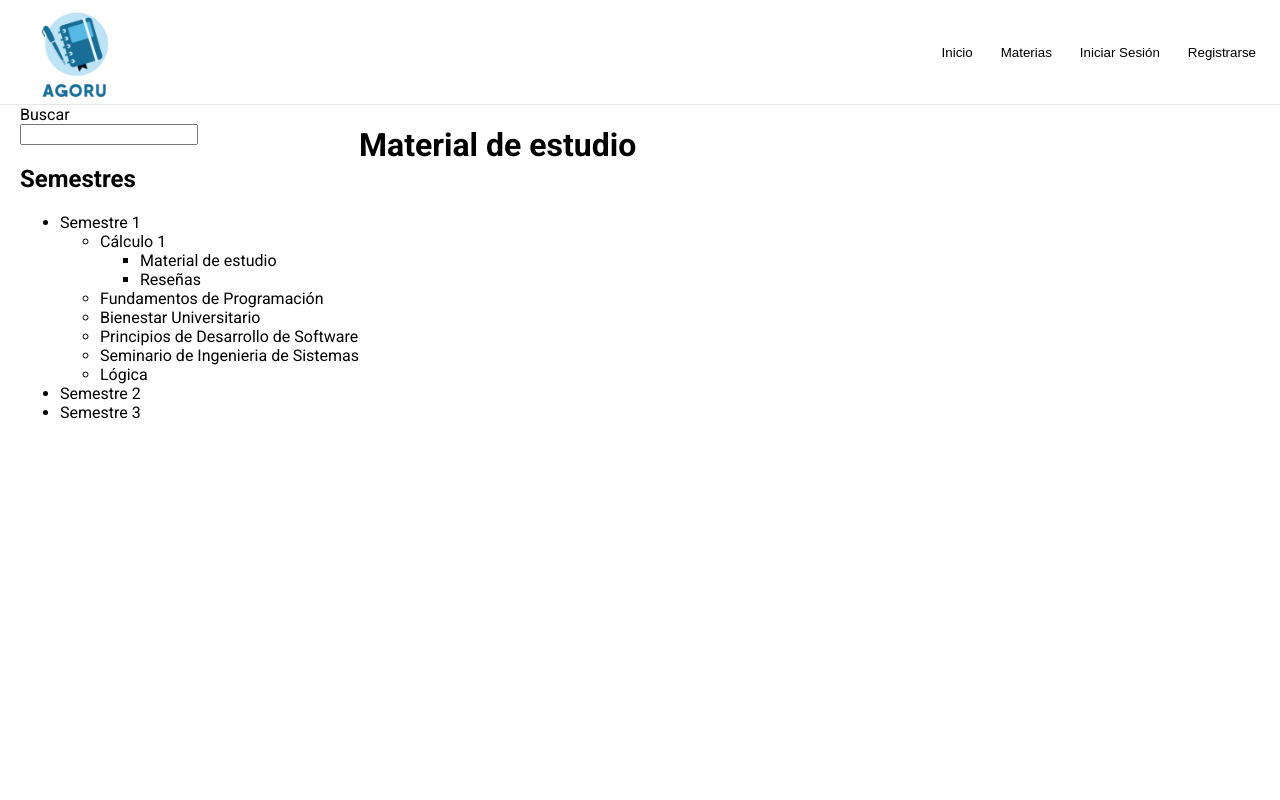
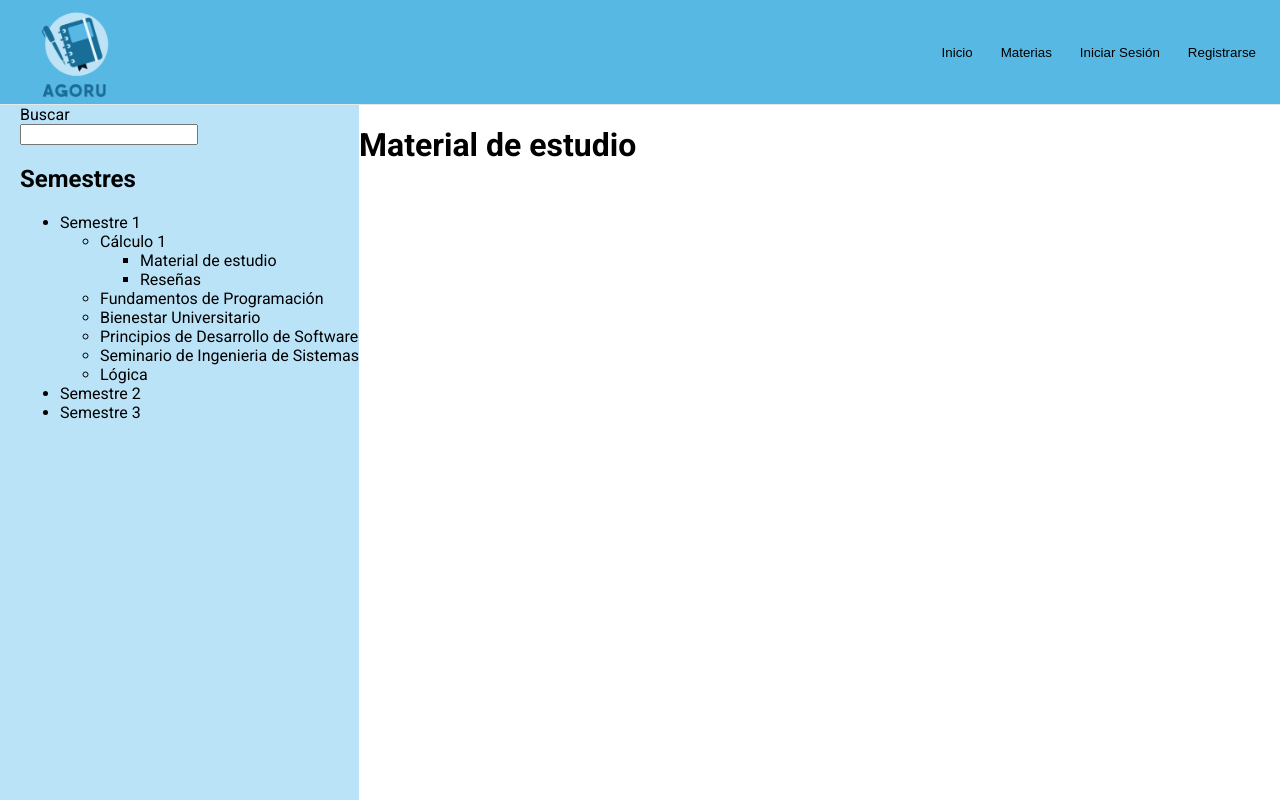
Before and after one commit to josevegara04/AgorU, a React (Vite) app in the folder FRONTEND/agoru_app/: page / in a window 1280 px wide. Both pictures are taken after a click on the button "Materias". Built offline with nearby package versions, Linux system fonts and the light colour scheme.

Commit message:
change principal color

```diff
--- a/FRONTEND/agoru_app/src/Styles/Navbar.css
+++ b/FRONTEND/agoru_app/src/Styles/Navbar.css
@@ -9,6 +9,7 @@
     top: 0;
     z-index: 10;
     height: 10vh;
+    background-color: #58B8E4;
 }
 .navbar img{
     height: 100px;
--- a/FRONTEND/agoru_app/src/Styles/Subjects.css
+++ b/FRONTEND/agoru_app/src/Styles/Subjects.css
@@ -12,6 +12,7 @@
     height: 100%;
     position: sticky;
     top: 0;
+    background-color: #BBE3F8;
 }
 .subject-content{
     padding-left: 20px;
```
Also changed, not shown: 1 other file (tests, documents, lock files or other folders).
